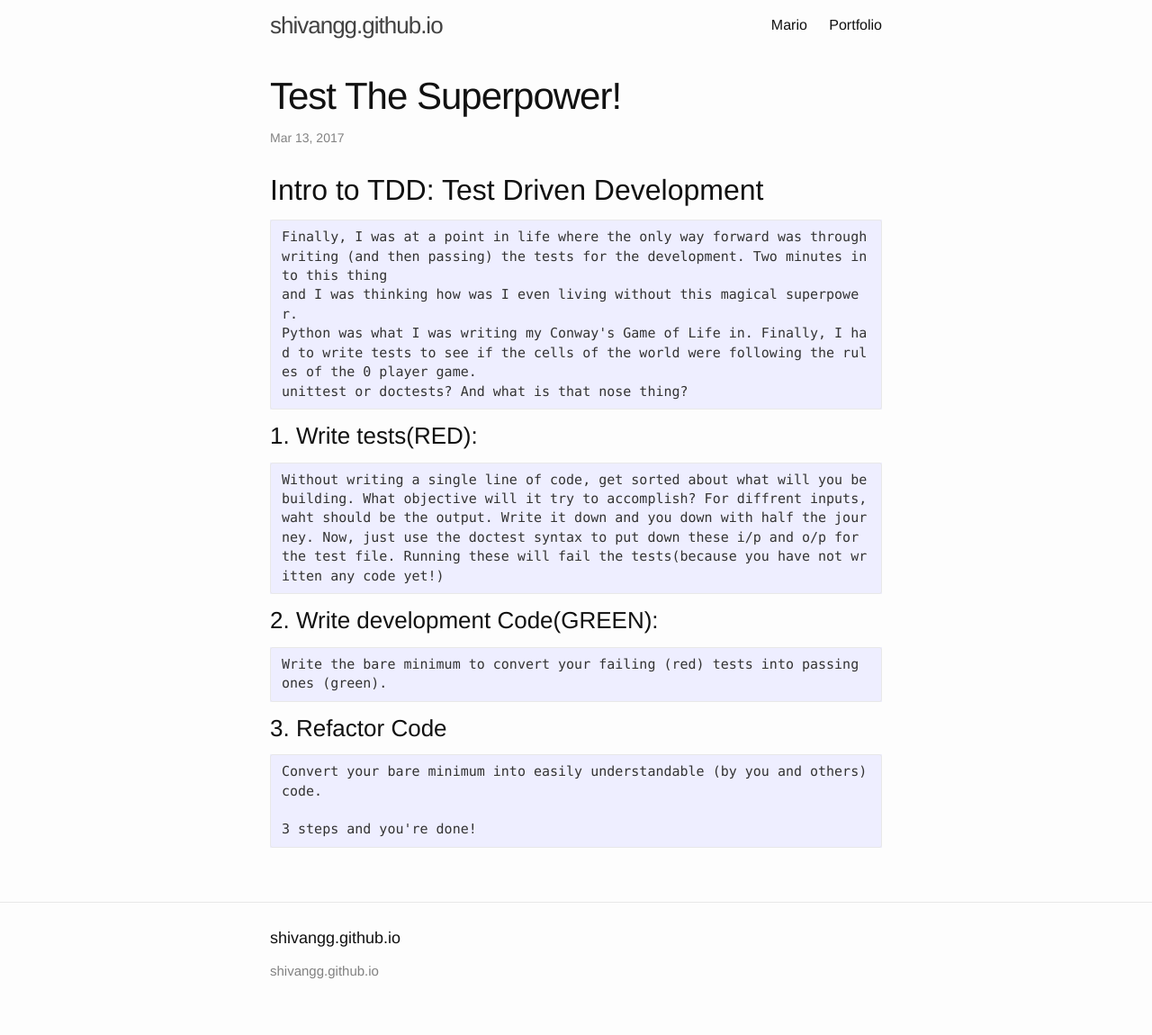
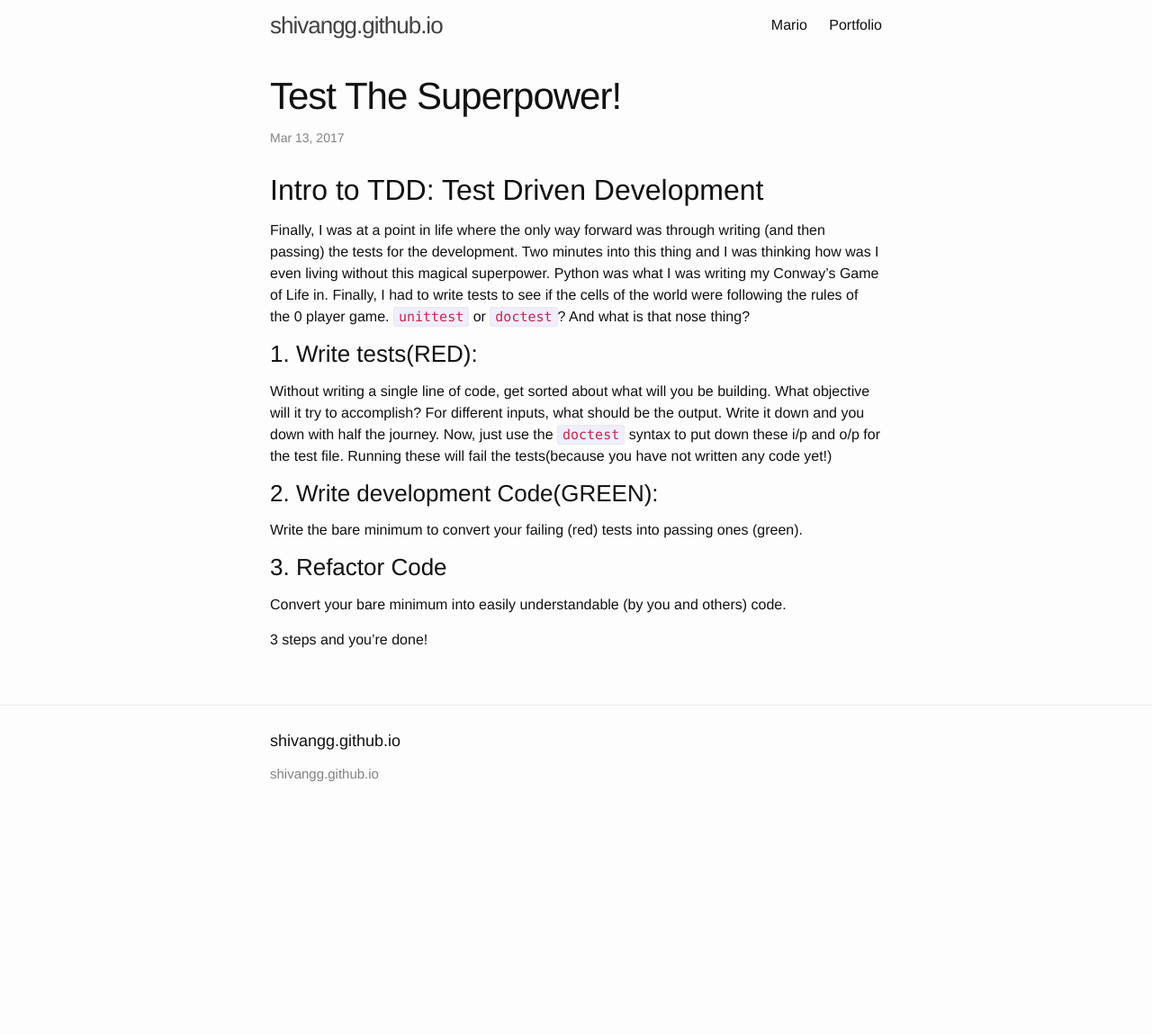
Before and after one commit to shivangg/shivangg.github.io, a Jekyll site: the page built from _posts/2017-03-13-tdd.md, in a window 1280 px wide. Shown: the whole page at 90% size. Built offline with Jekyll 4.4.1, drawn with Linux system fonts in a browser that asks for light colours; after the commit the page ends 931 px from its top, so only the background shows below that.

Commit message:
design changes post on testing in python

```diff
--- a/_posts/2017-03-13-tdd.md
+++ b/_posts/2017-03-13-tdd.md
@@ -6,19 +6,19 @@ categories: tests doctest unitest python update
 ---
 ##  Intro to TDD: Test Driven Development
 
-	Finally, I was at a point in life where the only way forward was through writing (and then passing) the tests for the development. Two minutes into this thing
-	and I was thinking how was I even living without this magical superpower.
-	Python was what I was writing my Conway's Game of Life in. Finally, I had to write tests to see if the cells of the world were following the rules of the 0 player game.
-	unittest or doctests? And what is that nose thing?
+Finally, I was at a point in life where the only way forward was through writing (and then passing) the tests for the development. Two minutes into this thing
+and I was thinking how was I even living without this magical superpower.
+Python was what I was writing my Conway's Game of Life in. Finally, I had to write tests to see if the cells of the world were following the rules of the 0 player game.
+`unittest` or `doctest`? And what is that nose thing?
 
 ### 1. Write tests(RED):
 
-	Without writing a single line of code, get sorted about what will you be building. What objective will it try to accomplish? For diffrent inputs, waht should be the output. Write it down and you down with half the journey. Now, just use the doctest syntax to put down these i/p and o/p for the test file. Running these will fail the tests(because you have not written any code yet!)
+Without writing a single line of code, get sorted about what will you be building. What objective will it try to accomplish? For different inputs, what should be the output. Write it down and you down with half the journey. Now, just use the `doctest` syntax to put down these i/p and o/p for the test file. Running these will fail the tests(because you have not written any code yet!)
 
 ### 2. Write development Code(GREEN):
-	Write the bare minimum to convert your failing (red) tests into passing ones (green).
+Write the bare minimum to convert your failing (red) tests into passing ones (green).
 
 ### 3. Refactor Code
-	Convert your bare minimum into easily understandable (by you and others) code.
+Convert your bare minimum into easily understandable (by you and others) code.
 
-	3 steps and you're done!
+3 steps and you're done!
```
